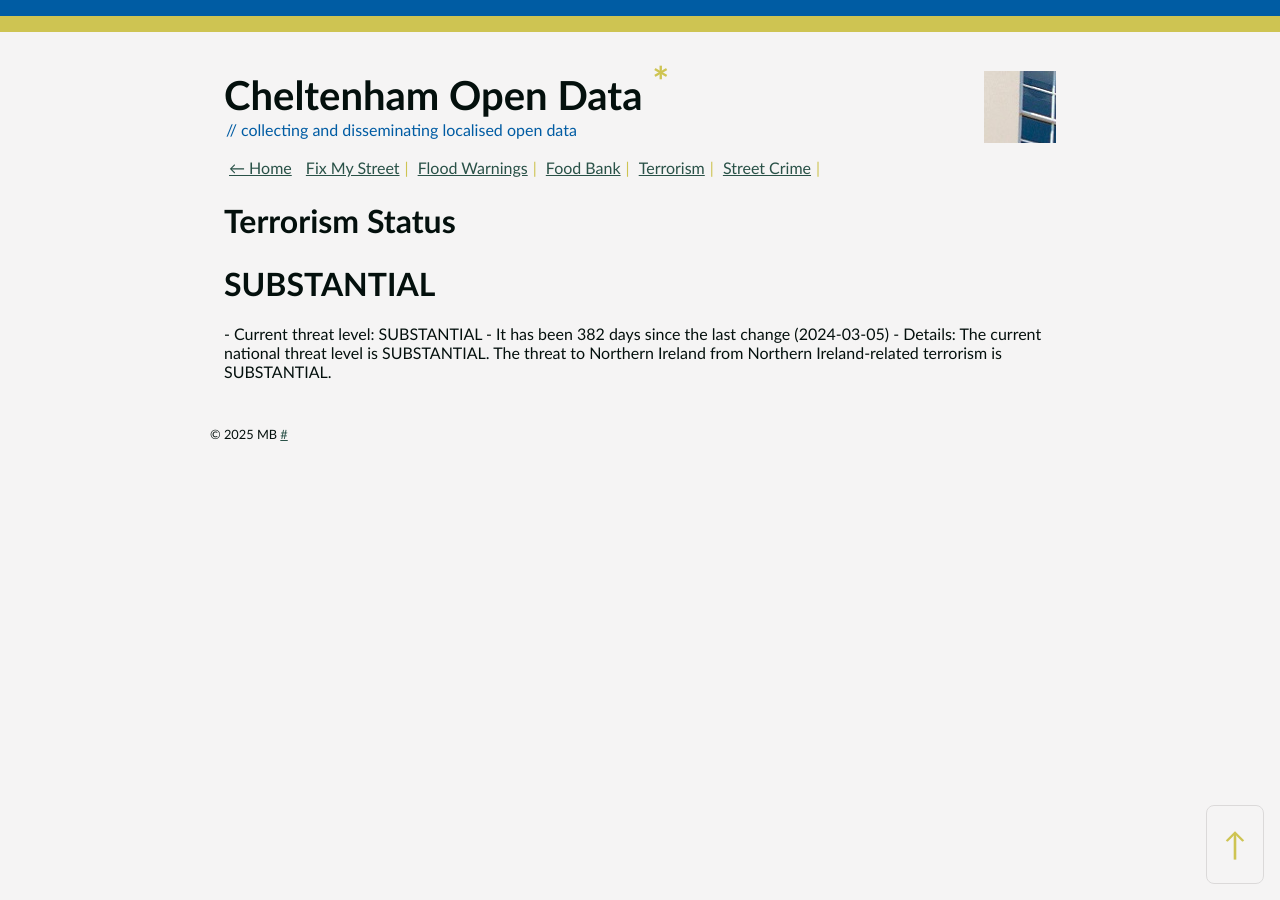
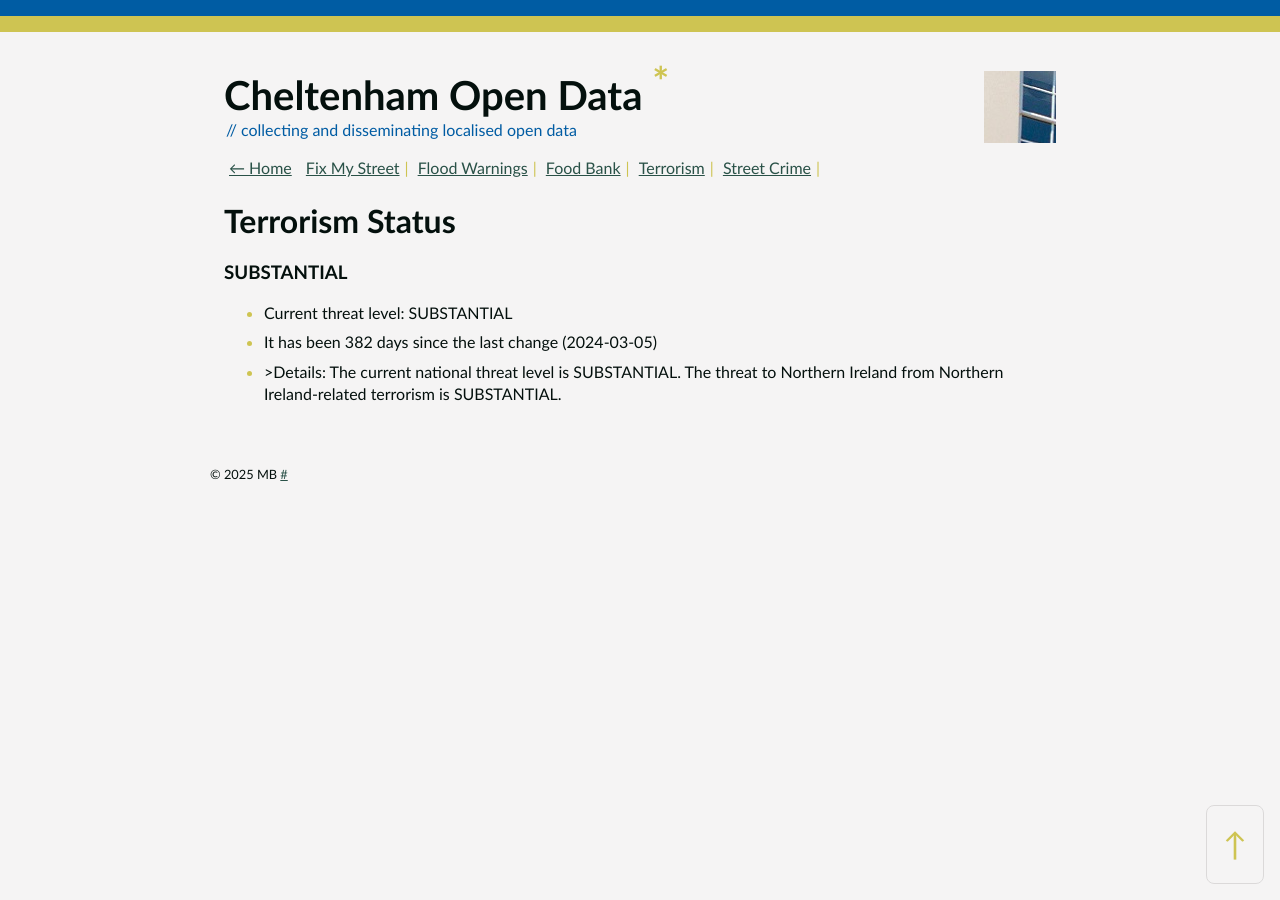
Before and after one commit to mat-0/cheltenham-open-data, a Jekyll site: the page built from _pages/terrorism.md, in a window 1280 px wide. Built offline with Jekyll 4.4.1, drawn with Linux system fonts in a browser that asks for light colours; some of the changed lines change nothing that is shown.

Commit message:
fix
Signed-off-by: mat-0 <Github@thechels.uk>

```diff
--- a/_pages/terrorism.md
+++ b/_pages/terrorism.md
@@ -8,15 +8,13 @@ permalink: /terrorism
 ---
 
 <!-- threat_marker starts -->
-<h1>SUBSTANTIAL</h1>
+<h3>SUBSTANTIAL</h3>
 <div class="SUBSTANTIAL">
-
-- Current threat level: SUBSTANTIAL
-
-- It has been 382 days since the last change (2024-03-05)
-
-- Details: The current national threat level is SUBSTANTIAL. The threat to Northern Ireland from Northern Ireland-related terrorism is SUBSTANTIAL.
-
+    <ul>
+        <li>Current threat level: SUBSTANTIAL</li>
+        <li>It has been 382 days since the last change (2024-03-05)</li>
+        <li>>Details: The current national threat level is SUBSTANTIAL. The threat to Northern Ireland from Northern Ireland-related terrorism is SUBSTANTIAL.</li>
+    </ul>
 </div>
 
 <!-- threat_marker ends -->
```
